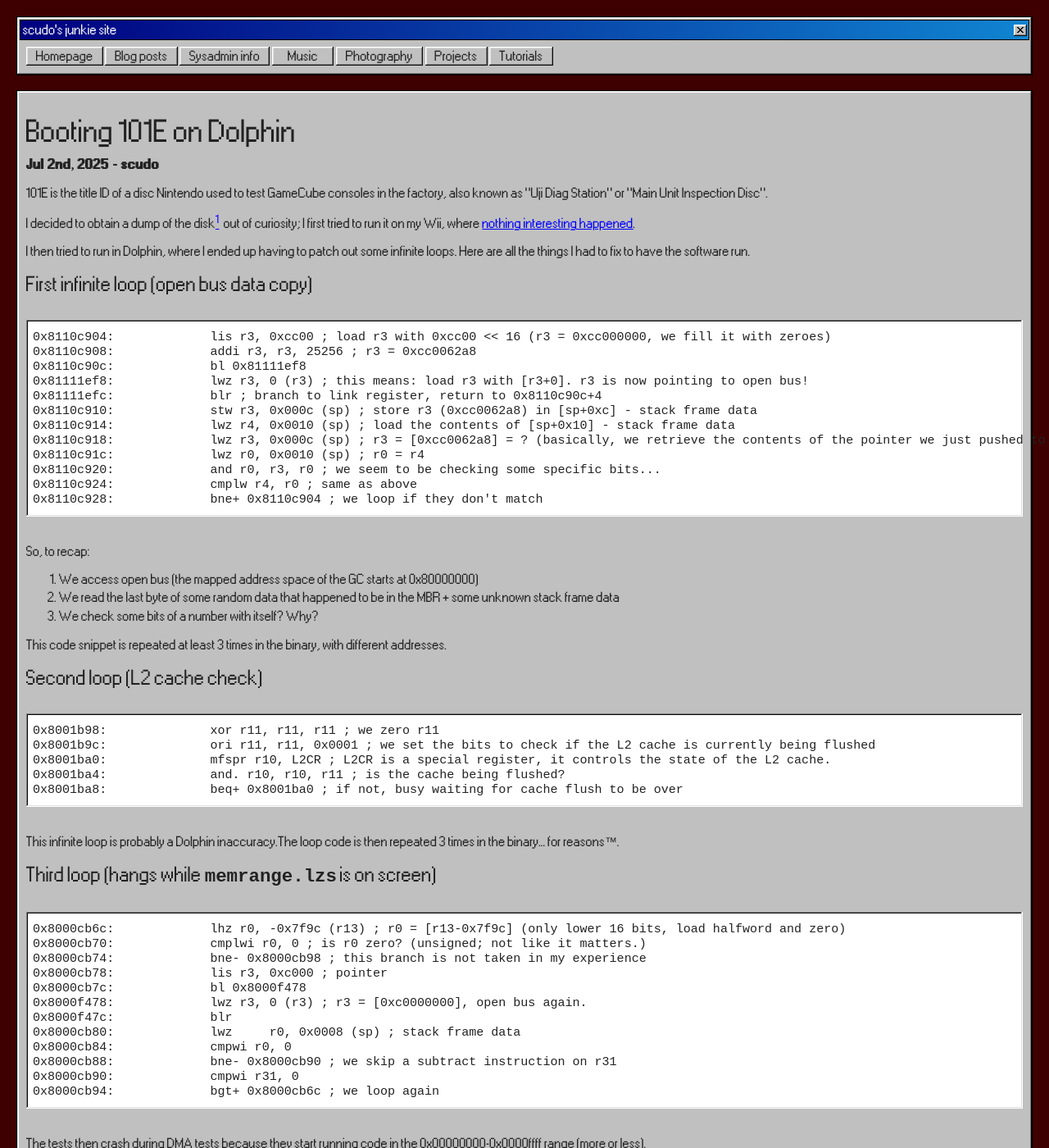
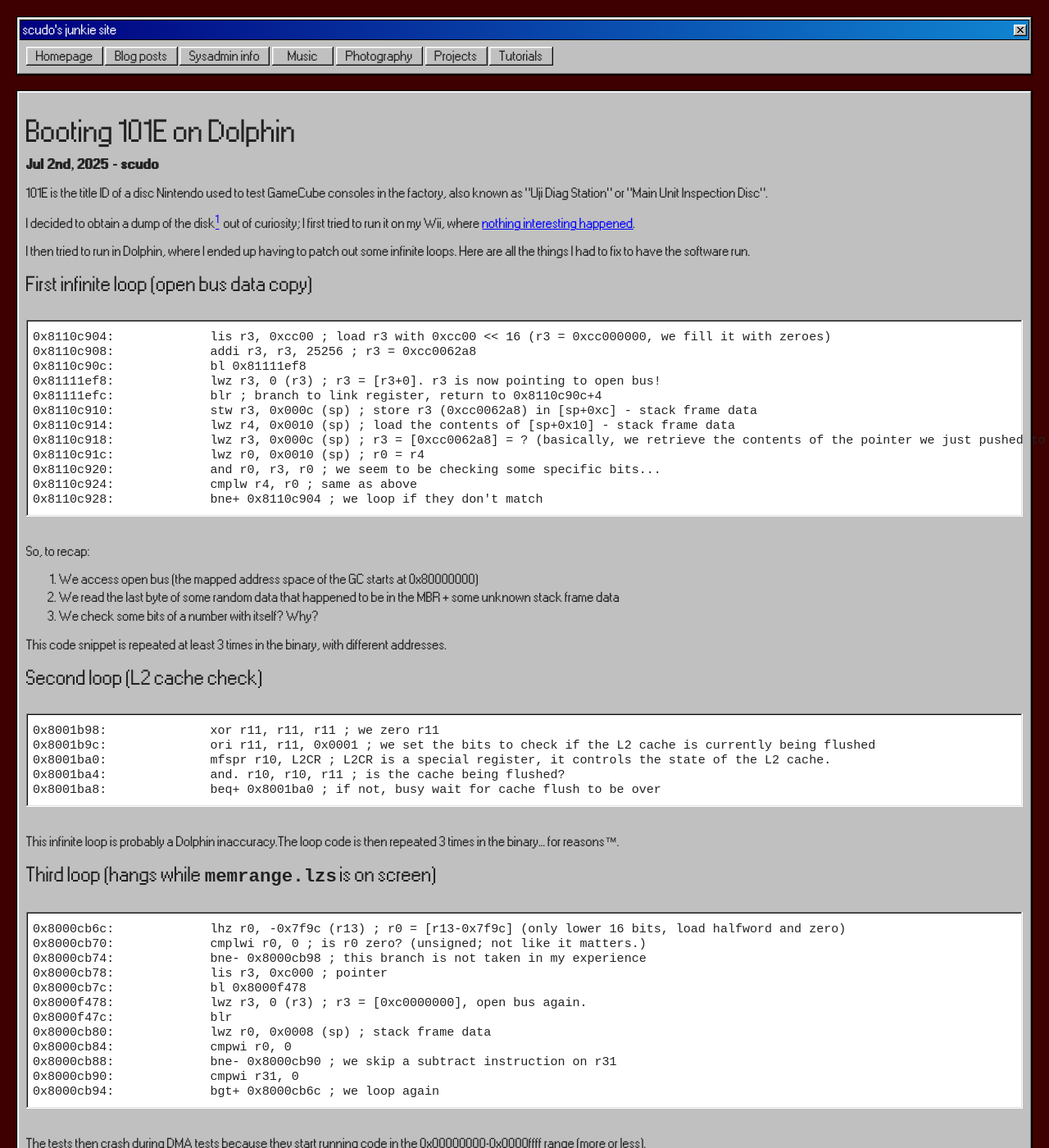
Before and after one commit to scudo005/scudo005.github.io, a Jekyll site: the page built from _posts/2025-07-02-101e-dolphin.html, in a window 1280 px wide and 1400 px high. Shown: the whole window at 82% size. Built offline with Jekyll 4.4.1, drawn with Linux system fonts in a browser that asks for light colours; some web fonts are replaced.

Commit message:
minor fixes

```diff
--- a/_posts/2025-07-02-101e-dolphin.html
+++ b/_posts/2025-07-02-101e-dolphin.html
@@ -12,7 +12,7 @@ I then tried to run in Dolphin, where I ended up having to patch out some infini
 0x8110c904:		lis r3, 0xcc00 ; load r3 with 0xcc00 &lt;&lt; 16 (r3 = 0xcc000000, we fill it with zeroes)
 0x8110c908:		addi r3, r3, 25256 ; r3 = 0xcc0062a8
 0x8110c90c:		bl 0x81111ef8
-0x81111ef8:		lwz r3, 0 (r3) ; this means: load r3 with [r3+0]. r3 is now pointing to open bus!
+0x81111ef8:		lwz r3, 0 (r3) ; r3 = [r3+0]. r3 is now pointing to open bus!
 0x81111efc:		blr ; branch to link register, return to 0x8110c90c+4
 0x8110c910:		stw r3, 0x000c (sp) ; store r3 (0xcc0062a8) in [sp+0xc] - stack frame data
 0x8110c914:		lwz r4, 0x0010 (sp) ; load the contents of [sp+0x10] - stack frame data
@@ -37,7 +37,7 @@ This code snippet is repeated at least 3 times in the binary, with different add
 0x8001b9c:		ori r11, r11, 0x0001 ; we set the bits to check if the L2 cache is currently being flushed
 0x8001ba0:		mfspr r10, L2CR ; L2CR is a special register, it controls the state of the L2 cache.
 0x8001ba4:		and. r10, r10, r11 ; is the cache being flushed?
-0x8001ba8:		beq+ 0x8001ba0 ; if not, busy waiting for cache flush to be over
+0x8001ba8:		beq+ 0x8001ba0 ; if not, busy wait for cache flush to be over
 </pre><br><br>
 This infinite loop is probably a Dolphin inaccuracy.The loop code is then repeated 3 times in the binary... for reasons&trade;.
 
@@ -50,7 +50,7 @@ This infinite loop is probably a Dolphin inaccuracy.The loop code is then repeat
 0x8000cb7c:		bl 0x8000f478
 0x8000f478:		lwz r3, 0 (r3) ; r3 = [0xc0000000], open bus again.
 0x8000f47c:		blr
-0x8000cb80:		lwz	r0, 0x0008 (sp) ; stack frame data
+0x8000cb80:		lwz r0, 0x0008 (sp) ; stack frame data
 0x8000cb84:		cmpwi r0, 0
 0x8000cb88:		bne- 0x8000cb90 ; we skip a subtract instruction on r31
 0x8000cb90:		cmpwi r31, 0
```
